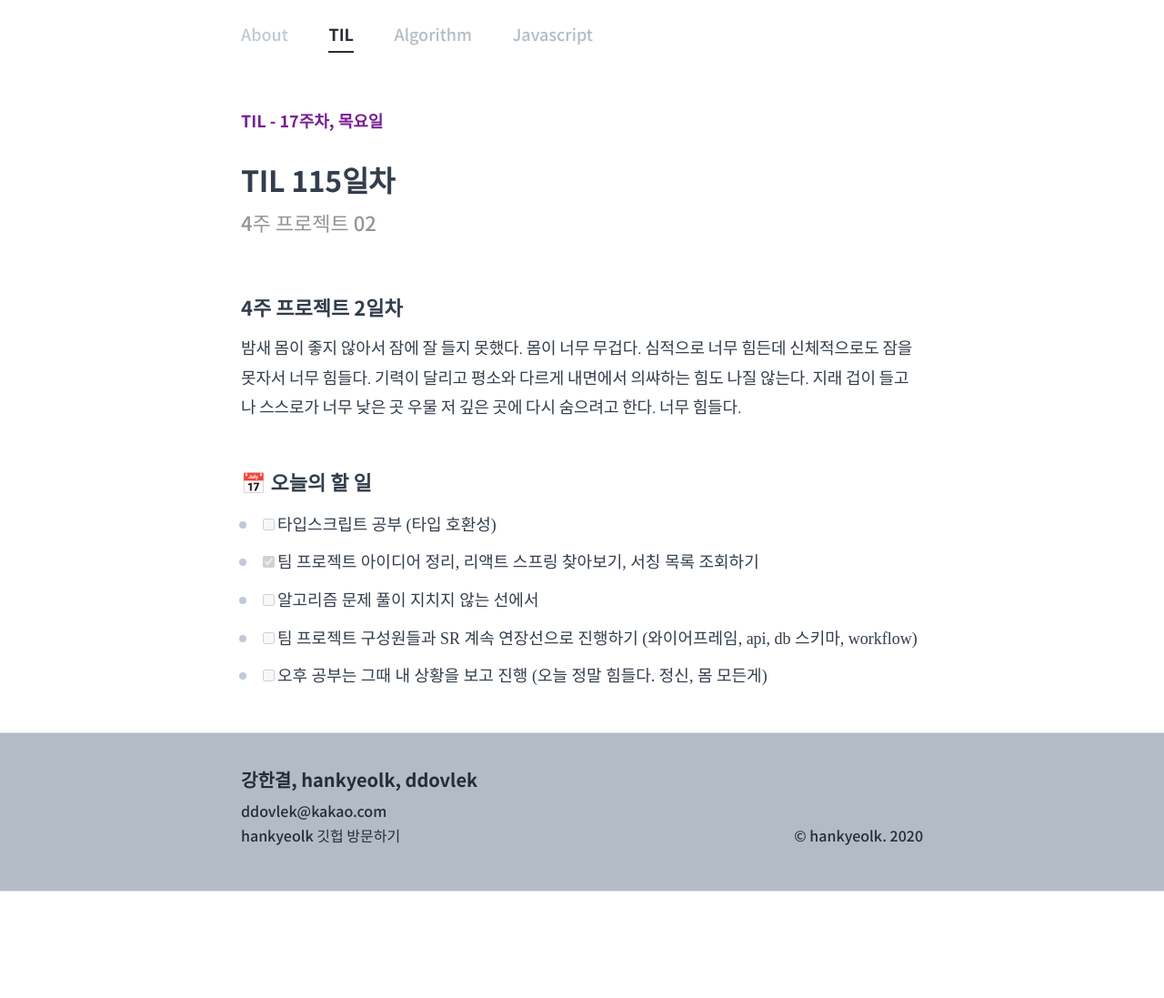
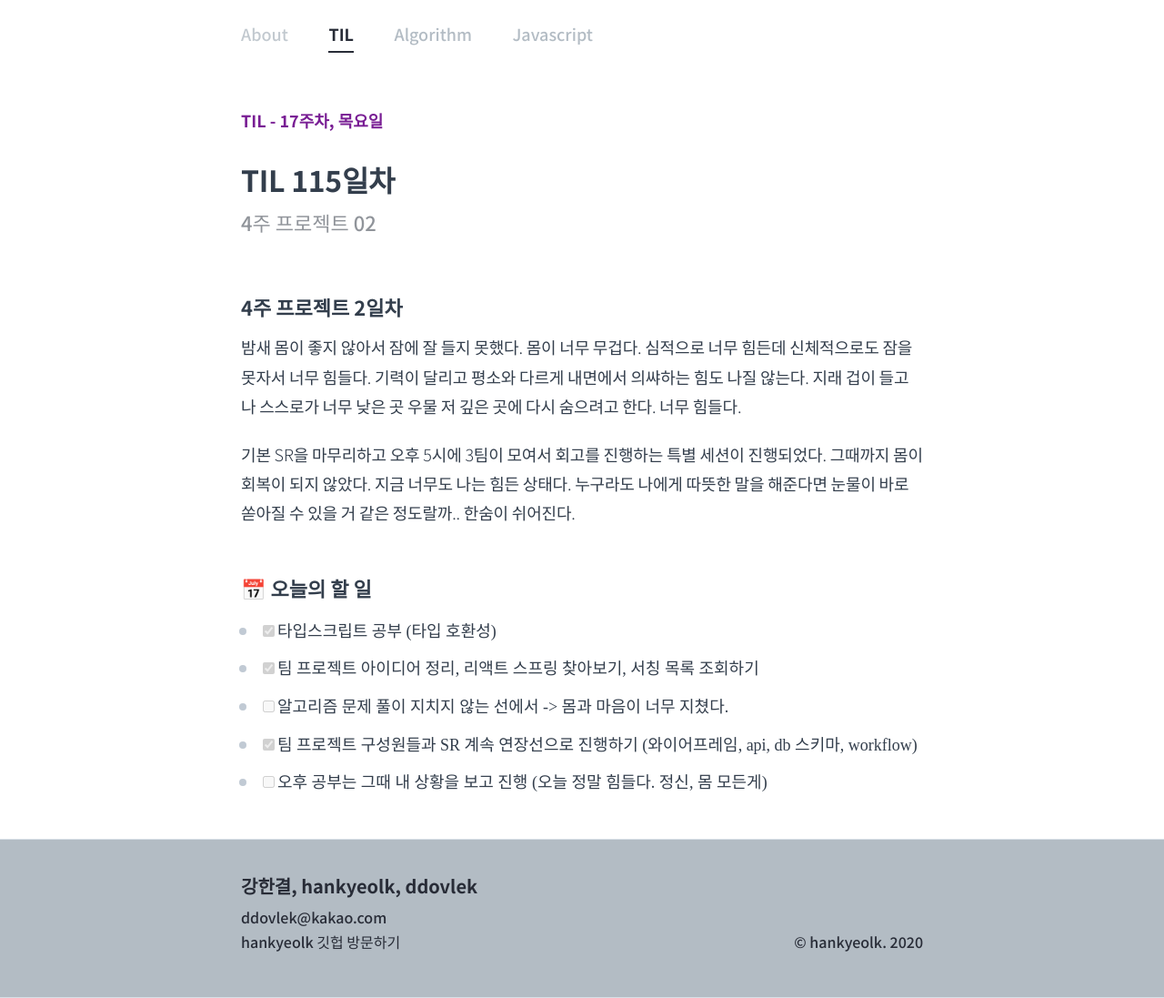
Before and after one commit to hankyeolk/hankyeolk.github.io, a Jekyll site: the page built from TIL/116_2020.10.08.md, in a window 1280 px wide. Shown: the whole page at 91% size. Built offline with Jekyll 4.4.1, drawn with Linux system fonts in a browser that asks for light colours; some web fonts are replaced; before the commit the page ends 980 px from its top, so only the background shows below that.

Commit message:
[til update]

```diff
--- a/TIL/116_2020.10.08.md
+++ b/TIL/116_2020.10.08.md
@@ -16,10 +16,12 @@
 
 밤새 몸이 좋지 않아서 잠에 잘 들지 못했다. 몸이 너무 무겁다. 심적으로 너무 힘든데 신체적으로도 잠을 못자서 너무 힘들다. 기력이 달리고 평소와 다르게 내면에서 의쌰하는 힘도 나질 않는다. 지래 겁이 들고 나 스스로가 너무 낮은 곳 우물 저 깊은 곳에 다시 숨으려고 한다. 너무 힘들다. <br>
 
+기본 SR을 마무리하고 오후 5시에 3팀이 모여서 회고를 진행하는 특별 세션이 진행되었다. 그때까지 몸이 회복이 되지 않았다. 지금 너무도 나는 힘든 상태다. 누구라도 나에게 따뜻한 말을 해준다면 눈물이 바로 쏟아질 수 있을 거 같은 정도랄까.. 한숨이 쉬어진다. <br>
+
 ## 📅 오늘의 할 일
 
-- [ ] 타입스크립트 공부 (타입 호환성)
+- [x] 타입스크립트 공부 (타입 호환성)
 - [x] 팀 프로젝트 아이디어 정리, 리액트 스프링 찾아보기, 서칭 목록 조회하기
-- [ ] 알고리즘 문제 풀이 지치지 않는 선에서
-- [ ] 팀 프로젝트 구성원들과 SR 계속 연장선으로 진행하기 (와이어프레임, api, db 스키마, workflow)
+- [ ] 알고리즘 문제 풀이 지치지 않는 선에서 -> 몸과 마음이 너무 지쳤다.
+- [x] 팀 프로젝트 구성원들과 SR 계속 연장선으로 진행하기 (와이어프레임, api, db 스키마, workflow)
 - [ ] 오후 공부는 그때 내 상황을 보고 진행 (오늘 정말 힘들다. 정신, 몸 모든게)
```
